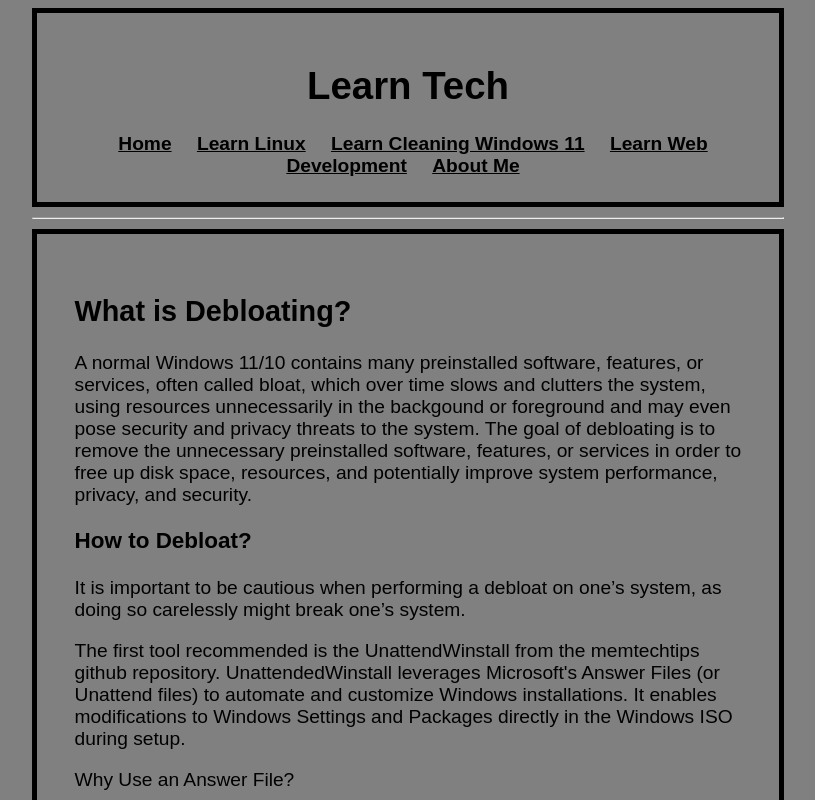
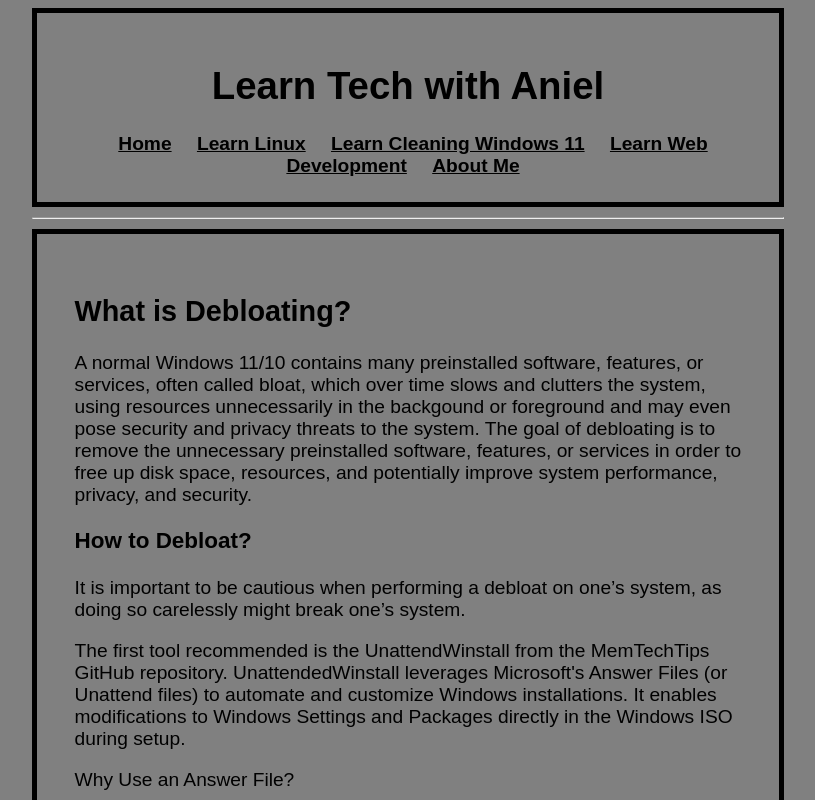
Before and after one commit to anieljclariza/anieljclariza.github.io, a plain HTML site: page pages/learnDebloat.html in a window 1280 px wide. Shown: the top 800 px of the page, without its empty margins (232-1047 px from the left). Drawn offline with Linux system fonts and the light colour scheme.

Commit message:
Final changes

```diff
--- a/pages/learnDebloat.html
+++ b/pages/learnDebloat.html
@@ -9,7 +9,7 @@
   </head>
   <body>
     <div class="header" id="top">
-      <h1 id="title">Learn Tech</h1>
+      <h1 id="title">Learn Tech with Aniel</h1>
 
       <nav>
         <a href="../index.html">Home</a>
@@ -40,8 +40,8 @@
         system, as doing so carelessly might break one’s system.
       </p>
       <p>
-        The first tool recommended is the UnattendWinstall from the memtechtips
-        github repository. UnattendedWinstall leverages Microsoft's Answer Files
+        The first tool recommended is the UnattendWinstall from the MemTechTips
+        GitHub repository. UnattendedWinstall leverages Microsoft's Answer Files
         (or Unattend files) to automate and customize Windows installations. It
         enables modifications to Windows Settings and Packages directly in the
         Windows ISO during setup.
@@ -124,6 +124,8 @@
         <figcaption>MemTechTips UnattendedWinstall Website</figcaption>
       </figure>
 
+      <br />
+
       <p>
         The second tool recommended is the O&O ShutUp10++, a free antispy tool
         for Windows 10 and 11.
```
Also changed, not shown: index.html (+1 -1 lines), pages/aboutMe.html (+3 -3 lines), pages/learnLinux.html (+2 -4 lines), pages/learnWebDev.html (+2 -1 lines).
